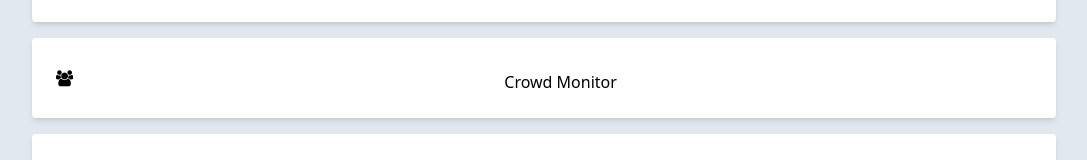
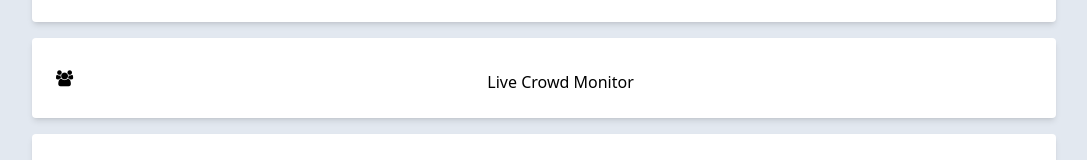
Before and after one commit to burjoy/Desprot, a React (Vite) app in the folder frontend-despro/: page / in a window 1280 px wide. Shown: the part 390-550 px from the top of the page, without its empty margins (96-1183 px from the left). Built offline with nearby package versions, Linux system fonts and the light colour scheme.

Commit message:
added live word

```diff
--- a/frontend-despro/components/menu.jsx
+++ b/frontend-despro/components/menu.jsx
@@ -30,7 +30,7 @@ function Menu(){
     <div className='flex justify-center mt-4'>
         <div className="shadow-md rounded p-6 bg-white w-[80%] flex items-center transition-transform transform-gpu hover:scale-105 hover:cursor-pointer" onClick={to_crowd}>
         <i className="fa fa-users mr-4"></i>
-            <p className="mt-2 mx-auto">Crowd Monitor</p>
+            <p className="mt-2 mx-auto">Live Crowd Monitor</p>
         </div>
     </div>
 
```
